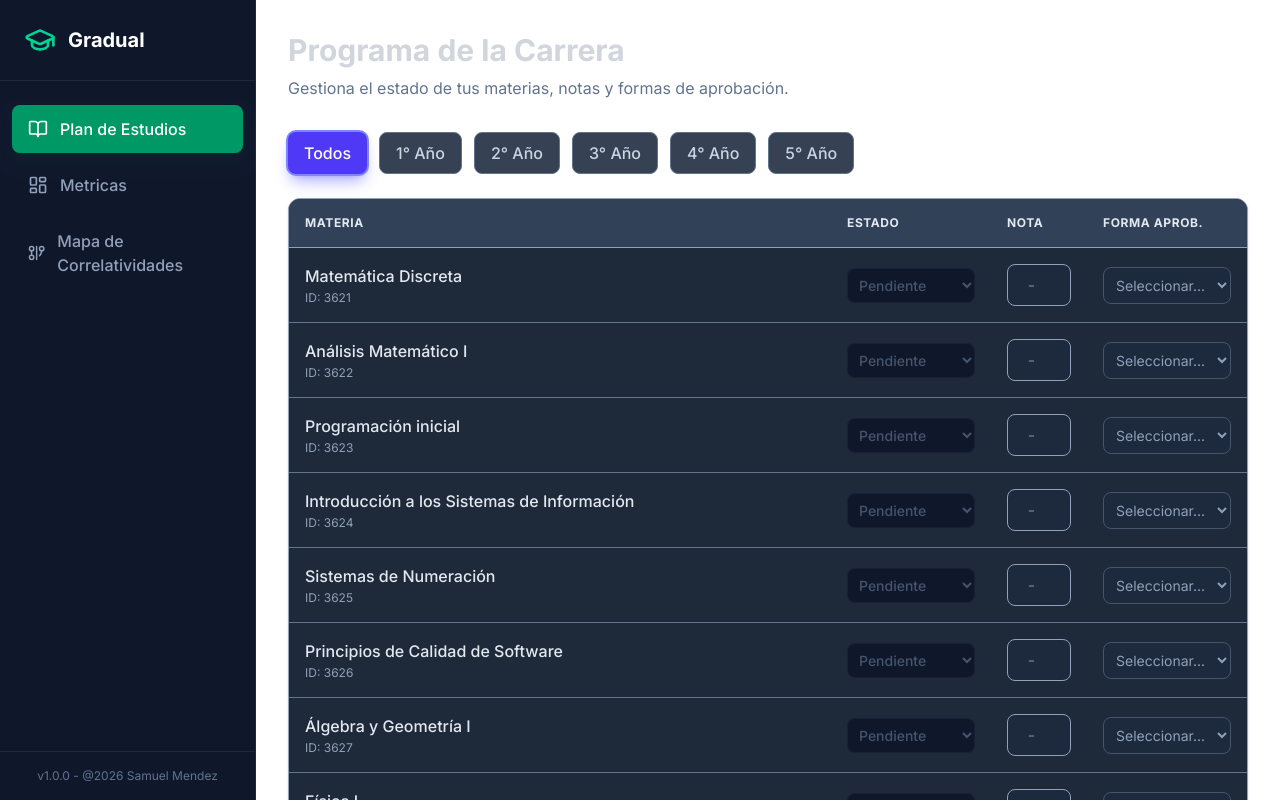
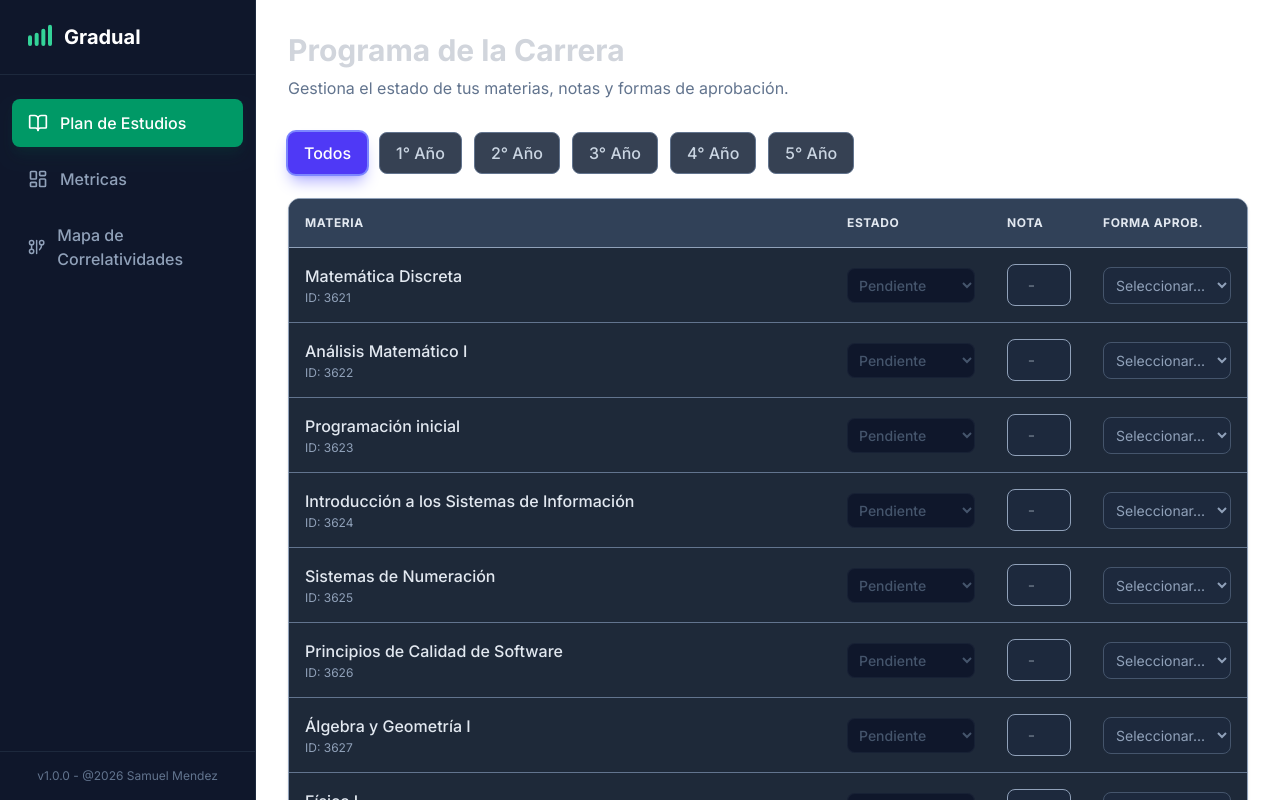
Before and after one commit to 5ammys/progressy, a Next.js app: page /materias in a window 1280 px wide. Shown: the top 800 px of the page. Built offline with nearby package versions, Linux system fonts and the light colour scheme.

Commit message:
Nuevo logo del proyecto

```diff
--- a/src/app/layout.tsx
+++ b/src/app/layout.tsx
@@ -8,6 +8,9 @@ const inter = Inter({ subsets: ["latin"] });
 export const metadata: Metadata = {
   title: "Gradual",
   description: "Seguimiento de materias universitarias",
+  icons: {
+    icon: "/logo.svg",
+  },
 };
 
 export const viewport = {
--- a/src/components/Sidebar.tsx
+++ b/src/components/Sidebar.tsx
@@ -35,13 +35,11 @@ export default function Sidebar() {
         className={`w-64 h-screen bg-slate-900 text-white flex flex-col fixed left-0 top-0 border-r border-slate-800 z-50 transition-transform duration-300 ${isOpen ? "translate-x-0" : "-translate-x-full"
           } lg:translate-x-0`}
       >
-        <div className="p-6 flex items-center gap-3 border-b border-slate-800">
-          <GraduationCap className="w-8 h-8 text-emerald-400" />
-          <div>
-            <h1 className="font-bold text-xl leading-tight text-white">
-              Gradual
-            </h1>
-          </div>
+        <div className="p-6 flex items-center gap-2 border-b border-slate-800">
+          <img src="/logo.svg" alt="Gradual" className="w-8 h-8 mt-[-6px]" />
+          <h1 className="font-bold text-xl leading-tight text-white">
+            Gradual
+          </h1>
         </div>
 
         <nav className="flex-1 px-3 py-6 space-y-2">
```
Also changed, not shown: public/logo.svg (added).
